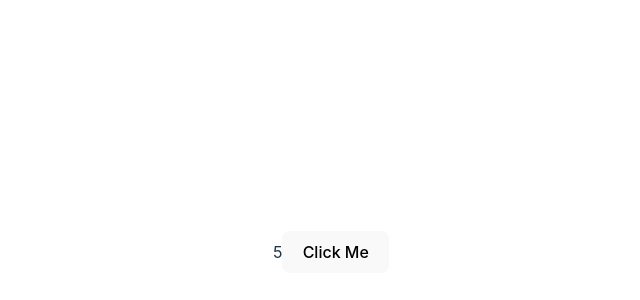
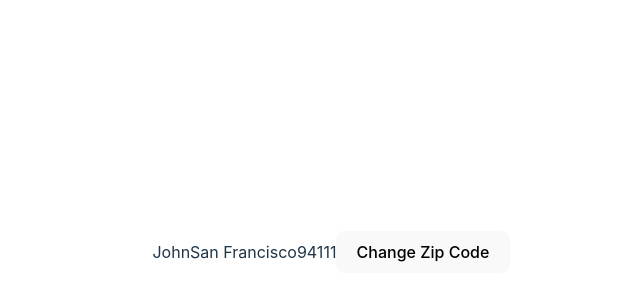
Before and after one commit to chienchuanw/react-learning, a React (Vite) app: page / in a window 1280 px wide. Shown: the part 148-448 px from the top of the page, without its empty margins (309-949 px from the left). Built offline with nearby package versions, Linux system fonts and the light colour scheme.

Commit message:
Updating Nested Objects

```diff
--- a/src/App.tsx
+++ b/src/App.tsx
@@ -2,20 +2,28 @@ import { useState } from 'react'
 import './App.css'
 
 function App() {
-  const [drink, setDrink] = useState({
-    title: "Americano",
-    price: 5,
+  const [customer, setCustomer] = useState({
+    name: 'John',
+    address: {
+      city: 'San Francisco',
+      zipCode: 94111
+    }
   });
 
-
+  // Update zipCode
   const handleClick = () => {
-    setDrink({ ...drink, price: 6});
+    setCustomer({
+      ...customer, // Notice that spread operator in JS can only perform a shallow copy. In other words, it will not copy the nested properties of an object but reference the same object in memory. That is not what we want because every time we modify the address, it will affect the others.
+      address: { ...customer.address, zipCode: 94112 } // That's why we need to use spread operator again to copy and thus update the zipCode.
+    })
   }
 
   return (
     <div>
-      {drink.price}
-      <button onClick={handleClick}>Click Me</button>
+      {customer.name}
+      {customer.address.city}
+      {customer.address.zipCode}
+      <button onClick={handleClick}>Change Zip Code</button>
     </div>
   )
 
```
